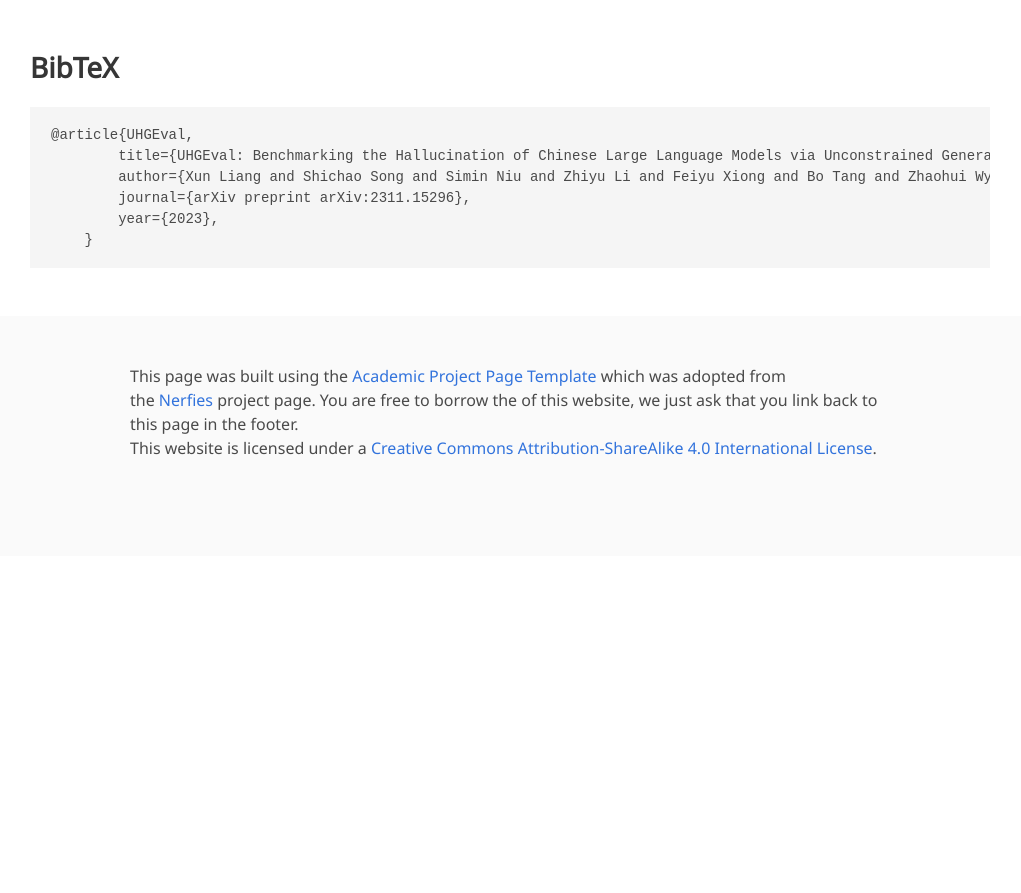
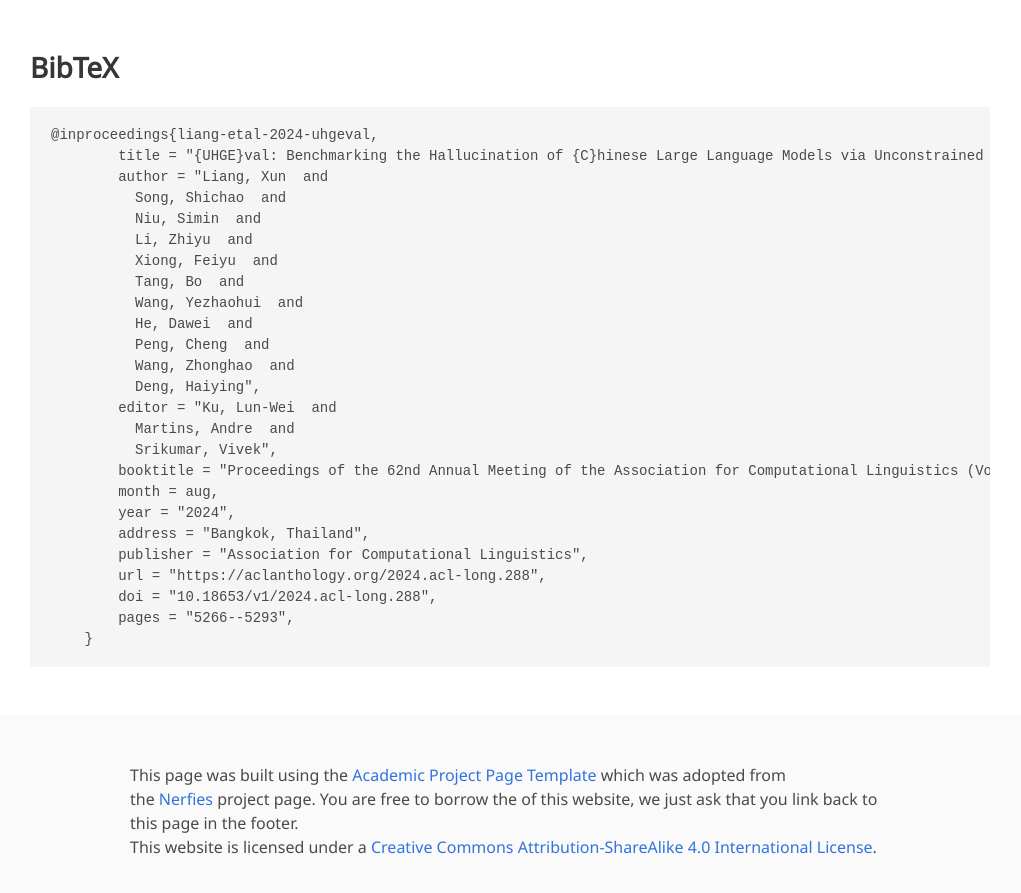
Before and after one commit to IAAR-Shanghai/UHGEval, a plain HTML site: page page/index.html in a window 1280 px wide. Shown: the part 1740-2633 px from the top of the page, without its empty margins (130-1151 px from the left). Before the commit the page ends 2296 px from the top, so only its background shows below. Drawn offline with nearby package versions, Linux system fonts and the light colour scheme; some icons are missing; a web font is replaced by a local one.

Commit message:
docs: update bibtex citation

```diff
--- a/page/index.html
+++ b/page/index.html
@@ -209,11 +209,30 @@
   <section class="section" id="BibTeX">
     <div class="container is-max-desktop content">
       <h2 class="title">BibTeX</h2>
-      <pre><code>@article{UHGEval,
-        title={UHGEval: Benchmarking the Hallucination of Chinese Large Language Models via Unconstrained Generation},
-        author={Xun Liang and Shichao Song and Simin Niu and Zhiyu Li and Feiyu Xiong and Bo Tang and Zhaohui Wy and Dawei He and Peng Cheng and Zhonghao Wang and Haiying Deng},
-        journal={arXiv preprint arXiv:2311.15296},
-        year={2023},
+      <pre><code>@inproceedings{liang-etal-2024-uhgeval,
+        title = "{UHGE}val: Benchmarking the Hallucination of {C}hinese Large Language Models via Unconstrained Generation",
+        author = "Liang, Xun  and
+          Song, Shichao  and
+          Niu, Simin  and
+          Li, Zhiyu  and
+          Xiong, Feiyu  and
+          Tang, Bo  and
+          Wang, Yezhaohui  and
+          He, Dawei  and
+          Peng, Cheng  and
+          Wang, Zhonghao  and
+          Deng, Haiying",
+        editor = "Ku, Lun-Wei  and
+          Martins, Andre  and
+          Srikumar, Vivek",
+        booktitle = "Proceedings of the 62nd Annual Meeting of the Association for Computational Linguistics (Volume 1: Long Papers)",
+        month = aug,
+        year = "2024",
+        address = "Bangkok, Thailand",
+        publisher = "Association for Computational Linguistics",
+        url = "https://aclanthology.org/2024.acl-long.288",
+        doi = "10.18653/v1/2024.acl-long.288",
+        pages = "5266--5293",
     }</code></pre>
     </div>
   </section>
```
Also changed, not shown: 2 other files.
